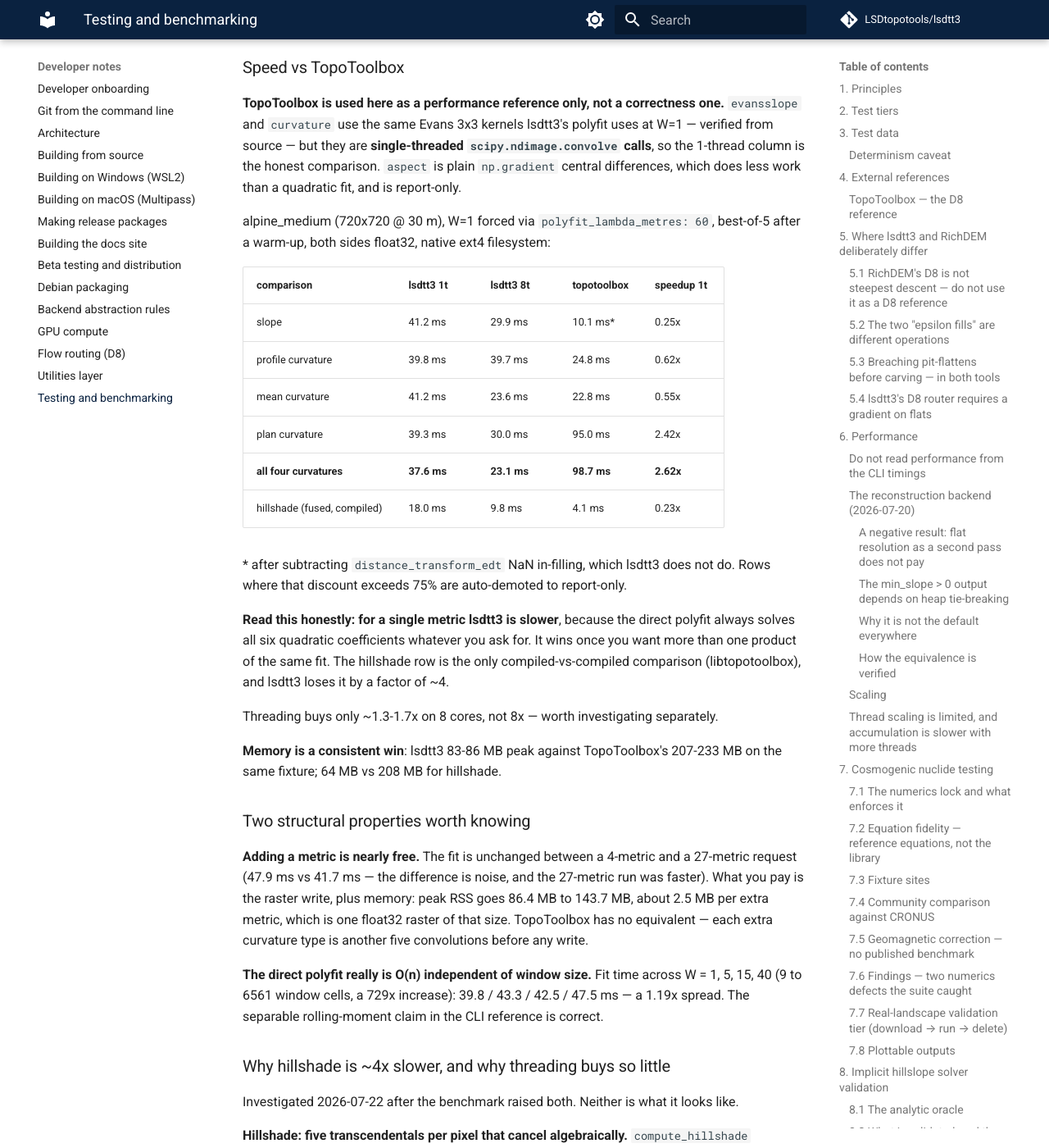
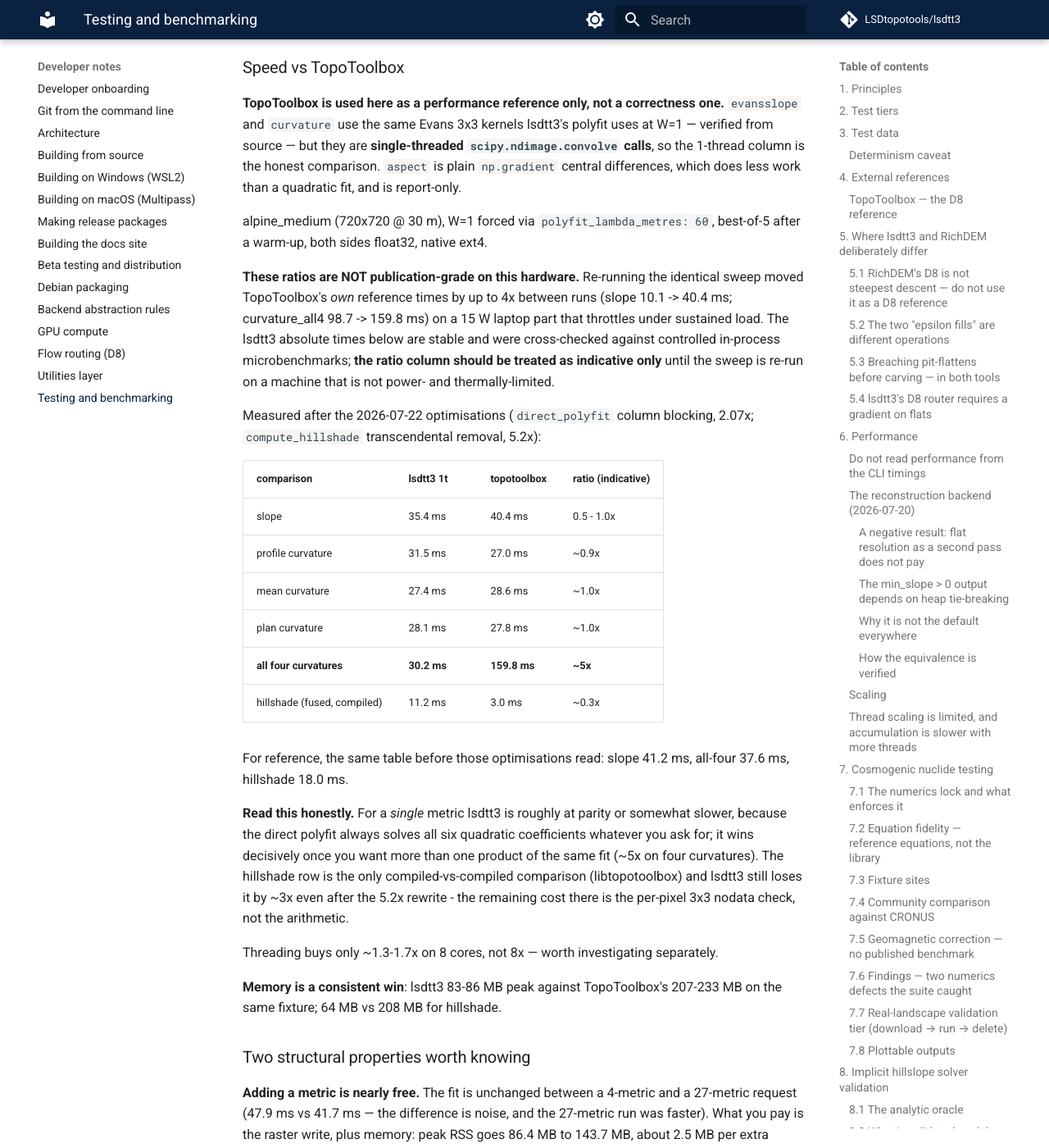
Before and after one commit to LSDtopotools/lsdtt3, an MkDocs documentation site: the page built from docs/testing_and_benchmarking.md, in a window 1280 px wide and 1400 px high, scrolled down 31011 px. Shown: the whole window at 82% size. Built offline with MkDocs 1.6.1 and Material for MkDocs 9.7.7, drawn with Linux system fonts in a browser that asks for light colours; comment, search, counter and statistics services are not loaded.

Commit message:
Some small documentation changes

```diff
--- a/docs/testing_and_benchmarking.md
+++ b/docs/testing_and_benchmarking.md
@@ -1241,25 +1241,38 @@ comparison. `aspect` is plain `np.gradient` central differences, which does less
 work than a quadratic fit, and is report-only.
 
 alpine_medium (720x720 @ 30 m), W=1 forced via `polyfit_lambda_metres: 60`,
-best-of-5 after a warm-up, both sides float32, native ext4 filesystem:
+best-of-5 after a warm-up, both sides float32, native ext4.
 
-| comparison | lsdtt3 1t | lsdtt3 8t | topotoolbox | speedup 1t |
-|---|---|---|---|---|
-| slope | 41.2 ms | 29.9 ms | 10.1 ms* | 0.25x |
-| profile curvature | 39.8 ms | 39.7 ms | 24.8 ms | 0.62x |
-| mean curvature | 41.2 ms | 23.6 ms | 22.8 ms | 0.55x |
-| plan curvature | 39.3 ms | 30.0 ms | 95.0 ms | 2.42x |
-| **all four curvatures** | **37.6 ms** | **23.1 ms** | **98.7 ms** | **2.62x** |
-| hillshade (fused, compiled) | 18.0 ms | 9.8 ms | 4.1 ms | 0.23x |
+**These ratios are NOT publication-grade on this hardware.** Re-running the
+identical sweep moved TopoToolbox's *own* reference times by up to 4x between
+runs (slope 10.1 -> 40.4 ms; curvature_all4 98.7 -> 159.8 ms) on a 15 W laptop
+part that throttles under sustained load. The lsdtt3 absolute times below are
+stable and were cross-checked against controlled in-process microbenchmarks;
+**the ratio column should be treated as indicative only** until the sweep is
+re-run on a machine that is not power- and thermally-limited.
 
-\* after subtracting `distance_transform_edt` NaN in-filling, which lsdtt3 does
-not do. Rows where that discount exceeds 75% are auto-demoted to report-only.
+Measured after the 2026-07-22 optimisations (`direct_polyfit` column blocking,
+2.07x; `compute_hillshade` transcendental removal, 5.2x):
 
-**Read this honestly: for a single metric lsdtt3 is slower**, because the direct
-polyfit always solves all six quadratic coefficients whatever you ask for. It
-wins once you want more than one product of the same fit. The hillshade row is
-the only compiled-vs-compiled comparison (libtopotoolbox), and lsdtt3 loses it
-by a factor of ~4.
+| comparison | lsdtt3 1t | topotoolbox | ratio (indicative) |
+|---|---|---|---|
+| slope | 35.4 ms | 40.4 ms | 0.5 - 1.0x |
+| profile curvature | 31.5 ms | 27.0 ms | ~0.9x |
+| mean curvature | 27.4 ms | 28.6 ms | ~1.0x |
+| plan curvature | 28.1 ms | 27.8 ms | ~1.0x |
+| **all four curvatures** | **30.2 ms** | **159.8 ms** | **~5x** |
+| hillshade (fused, compiled) | 11.2 ms | 3.0 ms | ~0.3x |
+
+For reference, the same table before those optimisations read: slope 41.2 ms,
+all-four 37.6 ms, hillshade 18.0 ms.
+
+**Read this honestly.** For a *single* metric lsdtt3 is roughly at parity or
+somewhat slower, because the direct polyfit always solves all six quadratic
+coefficients whatever you ask for; it wins decisively once you want more than
+one product of the same fit (~5x on four curvatures). The hillshade row is the
+only compiled-vs-compiled comparison (libtopotoolbox) and lsdtt3 still loses it
+by ~3x even after the 5.2x rewrite - the remaining cost there is the per-pixel
+3x3 nodata check, not the arithmetic.
 
 Threading buys only ~1.3-1.7x on 8 cores, not 8x — worth investigating
 separately.
```
Also changed, not shown: docs/cli_reference/cli_reference_lsdtt_basin_stats.md (+1 -1 lines).
